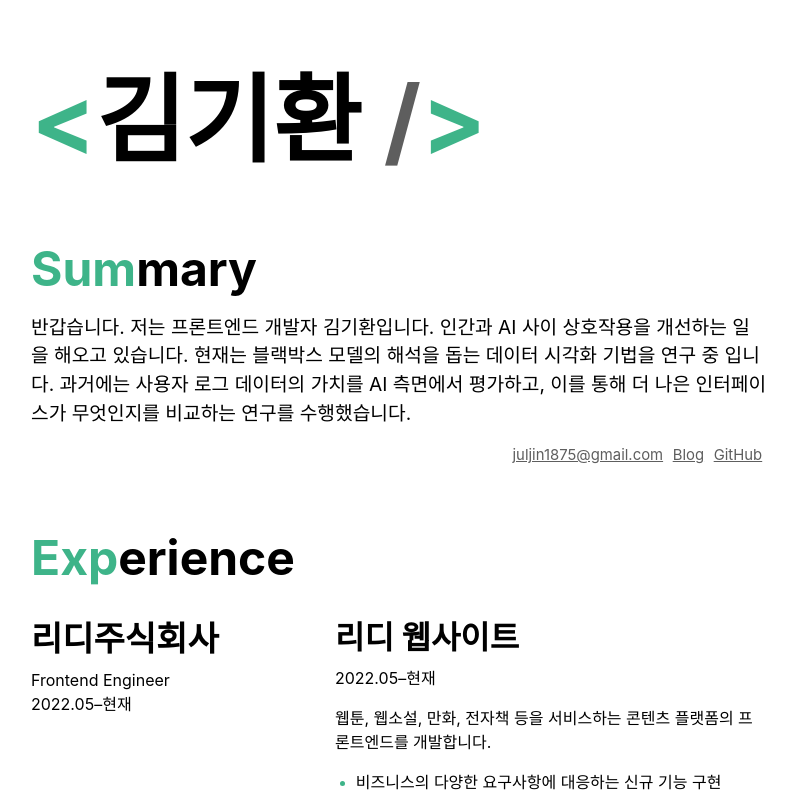
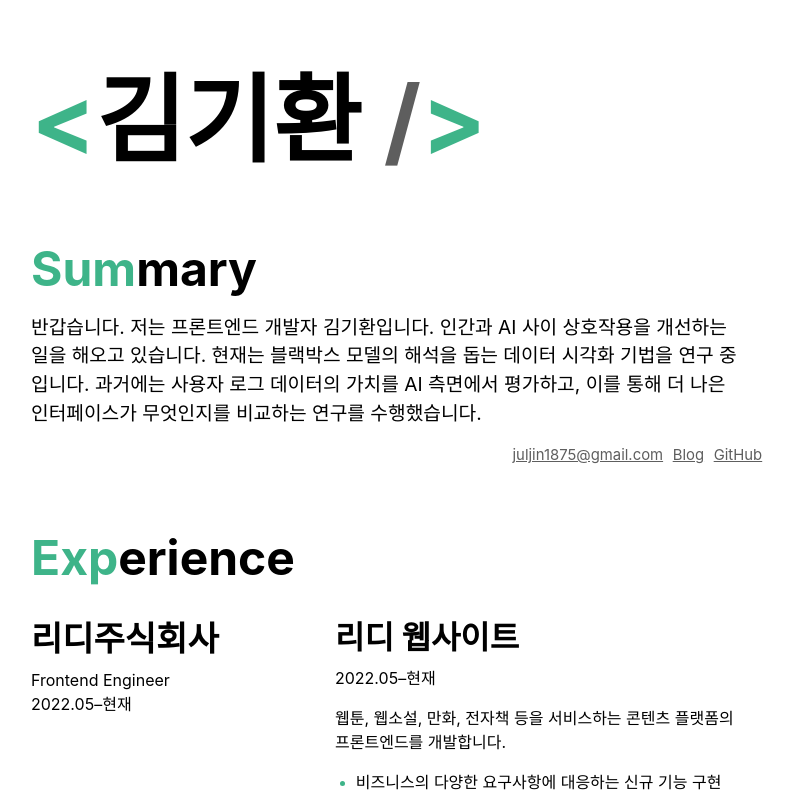
Before and after one commit to simulacre7/resume, a React (Create React App) app: page / in a window 1280 px wide. Shown: the top 796 px of the page, without its empty margins (241-1036 px from the left). Built offline with nearby package versions, Linux system fonts and the light colour scheme; a web font is replaced by a local one.

Commit message:
feat: CSS word-break 속성 추가

```diff
--- a/src/index.scss
+++ b/src/index.scss
@@ -7,3 +7,7 @@ a {
 *::selection {
   background-color: #9dddc6;
 }
+
+body {
+  word-break: keep-all;
+}
```
